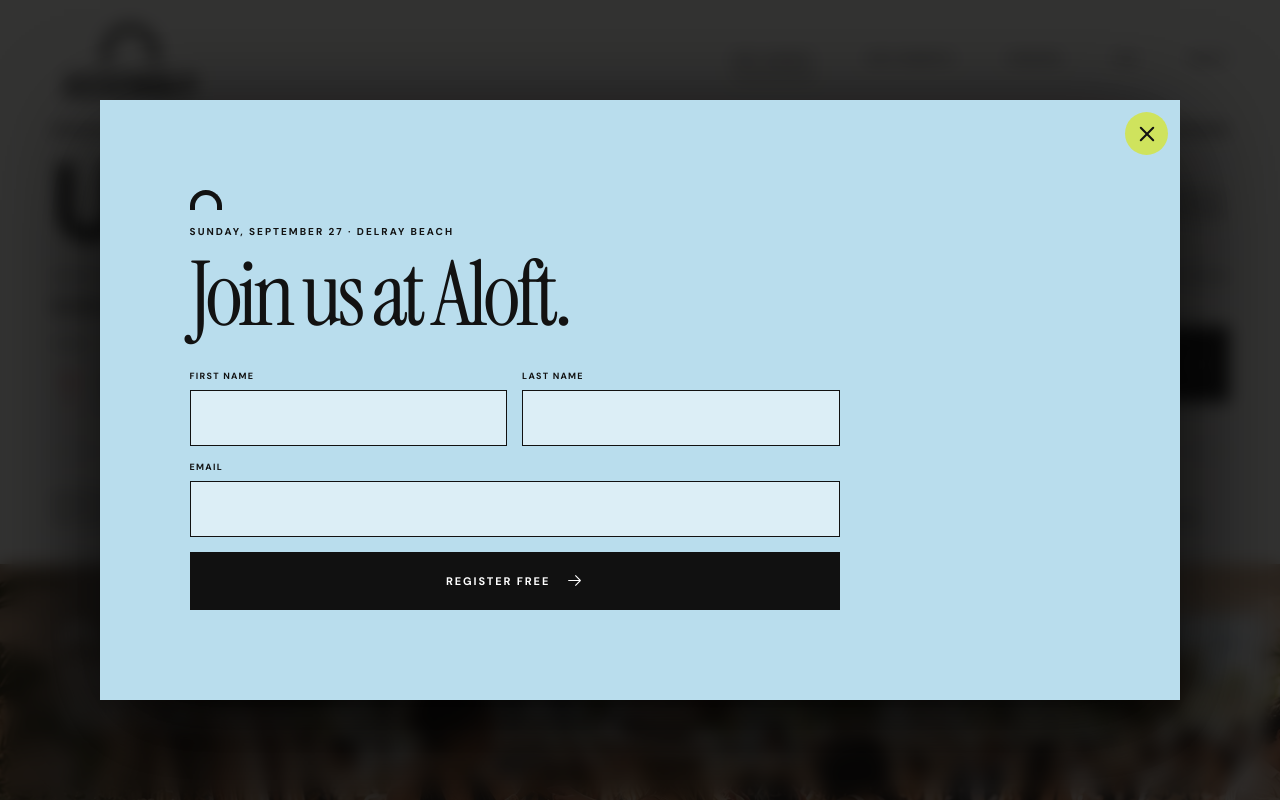
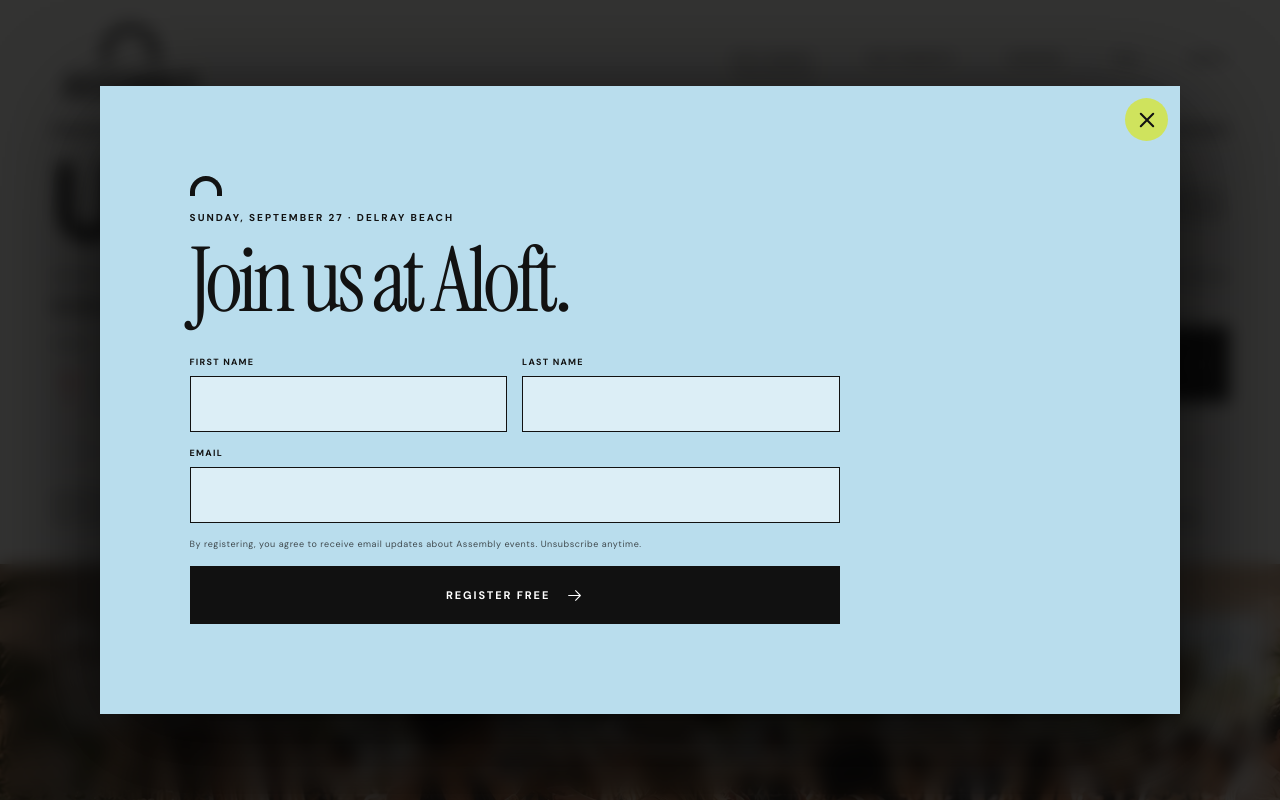
Before and after one commit to simplyrylo413/Assemblyvintage, a React (Vite) app: page / in a window 1280 px wide. Both pictures are taken after a click on the button "REGISTER FREE". Shown: the top 800 px of the page. Built offline with nearby package versions, Linux system fonts and the light colour scheme.

Commit message:
Connect event registration to Klaviyo

```diff
--- a/src/App.jsx
+++ b/src/App.jsx
@@ -283,6 +283,8 @@
   const [menuOpen, setMenuOpen] = useState(false)
   const [registerOpen, setRegisterOpen] = useState(false)
   const [registered, setRegistered] = useState(false)
+  const [registrationSubmitting, setRegistrationSubmitting] = useState(false)
+  const [registrationError, setRegistrationError] = useState('')
   const [vendorApplicationOpen, setVendorApplicationOpen] = useState(false)
   const [faqAudience, setFaqAudience] = useState('shopper')
   const [openFaq, setOpenFaq] = useState(0)
@@ -307,6 +309,34 @@
   const changeFaqAudience = (audience) => {
     setFaqAudience(audience)
     setOpenFaq(0)
+  }
+
+  const handleRegistration = async (event) => {
+    event.preventDefault()
+    setRegistrationError('')
+    setRegistrationSubmitting(true)
+
+    const formData = new FormData(event.currentTarget)
+    const payload = {
+      firstName: String(formData.get('firstName') || '').trim(),
+      lastName: String(formData.get('lastName') || '').trim(),
+      email: String(formData.get('email') || '').trim(),
+    }
+
+    try {
+      const response = await fetch('/api/register', {
+        method: 'POST',
+        headers: { 'Content-Type': 'application/json' },
+        body: JSON.stringify(payload),
+      })
+      const result = await response.json().catch(() => ({}))
+      if (!response.ok) throw new Error(result.error || 'Registration failed')
+      setRegistered(true)
+    } catch (error) {
+      setRegistrationError(error instanceof Error ? error.message : 'We could not complete your registration. Please try again.')
+    } finally {
+      setRegistrationSubmitting(false)
+    }
   }
 
   return (
@@ -482,7 +512,20 @@
       {registerOpen && (
         <Modal label="Register for Assembly at Aloft" onClose={() => setRegisterOpen(false)}>
           <div className="register-modal"><span className="mini-arch" aria-hidden="true" /><p className="eyebrow">SUNDAY, SEPTEMBER 27 · DELRAY BEACH</p><h2>{registered ? 'You’re in.' : 'Join us at Aloft.'}</h2>
-            {registered ? <div className="success-message"><Check size={23} weight="bold" /> Your free registration is confirmed.</div> : <form onSubmit={(event) => { event.preventDefault(); setRegistered(true) }}><label>First name<input name="firstName" autoComplete="given-name" required /></label><label>Last name<input name="lastName" autoComplete="family-name" required /></label><label>Email<input type="email" name="email" autoComplete="email" required /></label><button className="primary-button" type="submit">REGISTER FREE <ArrowRight size={17} /></button></form>}
+            {registered ? (
+              <div className="success-message"><Check size={23} weight="bold" /> Registration received. Check your inbox if email confirmation is required.</div>
+            ) : (
+              <form onSubmit={handleRegistration}>
+                <label>First name<input name="firstName" autoComplete="given-name" required /></label>
+                <label>Last name<input name="lastName" autoComplete="family-name" required /></label>
+                <label>Email<input type="email" name="email" autoComplete="email" required /></label>
+                {registrationError && <p className="register-error" role="alert">{registrationError}</p>}
+                <p className="register-consent">By registering, you agree to receive email updates about Assembly events. Unsubscribe anytime.</p>
+                <button className="primary-button" type="submit" disabled={registrationSubmitting}>
+                  {registrationSubmitting ? 'REGISTERING…' : 'REGISTER FREE'} {!registrationSubmitting && <ArrowRight size={17} />}
+                </button>
+              </form>
+            )}
           </div>
         </Modal>
       )}
--- a/src/styles.css
+++ b/src/styles.css
@@ -120,3 +120,8 @@
   .register-modal form label:nth-child(3),.register-modal form .primary-button{grid-column:auto}
 }
 @media(prefers-reduced-motion:reduce){*,*::before,*::after{scroll-behavior:auto!important;animation-duration:.01ms!important;animation-delay:0s!important;animation-iteration-count:1!important;transition-duration:.01ms!important}}
+
+
+.register-error{grid-column:1/-1;margin:0;padding:11px 13px;border:1px solid var(--ink);background:rgba(255,255,255,.62);font-size:11px;line-height:1.35;font-weight:650}
+.register-consent{grid-column:1/-1;margin:0;font-size:9px;line-height:1.45;letter-spacing:.06em;opacity:.72}
+.register-modal form .primary-button:disabled{opacity:.58;cursor:wait}
```
Also changed, not shown: 1 other file (tests, documents, lock files or other folders).
